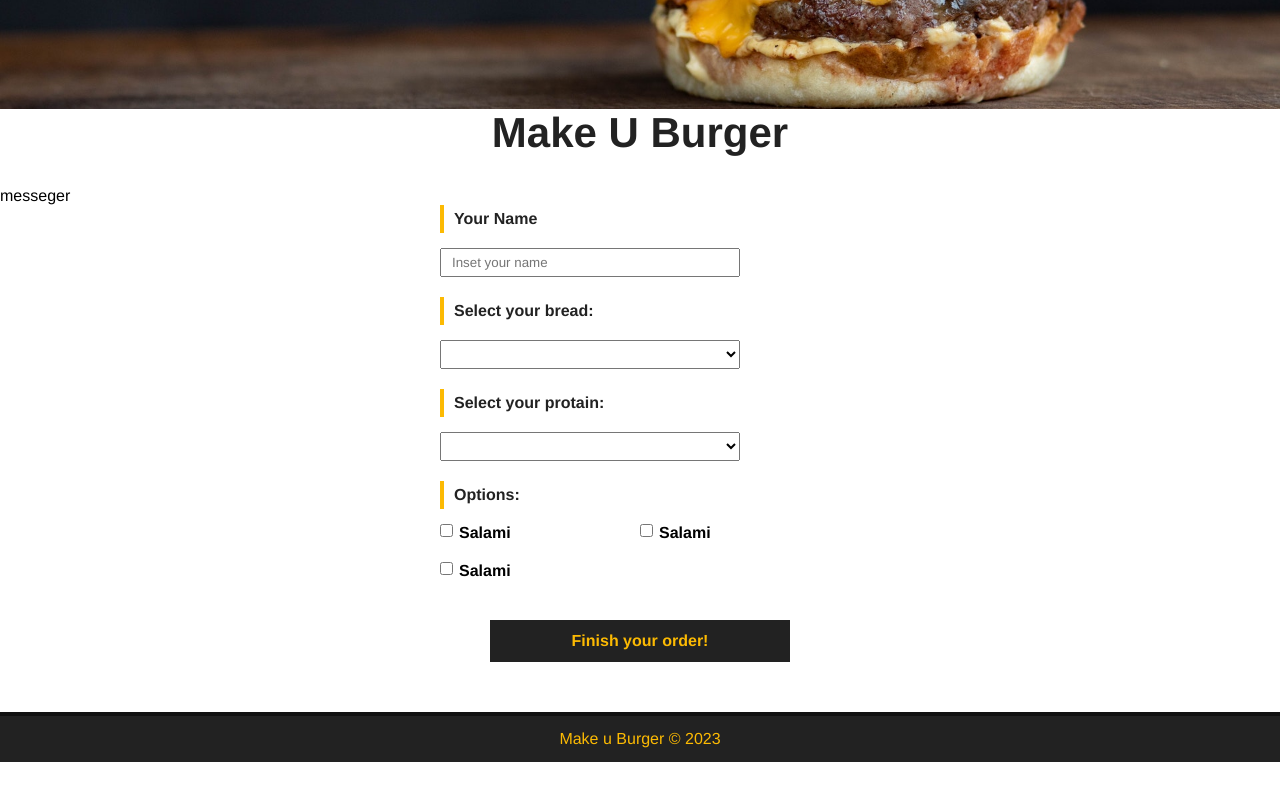
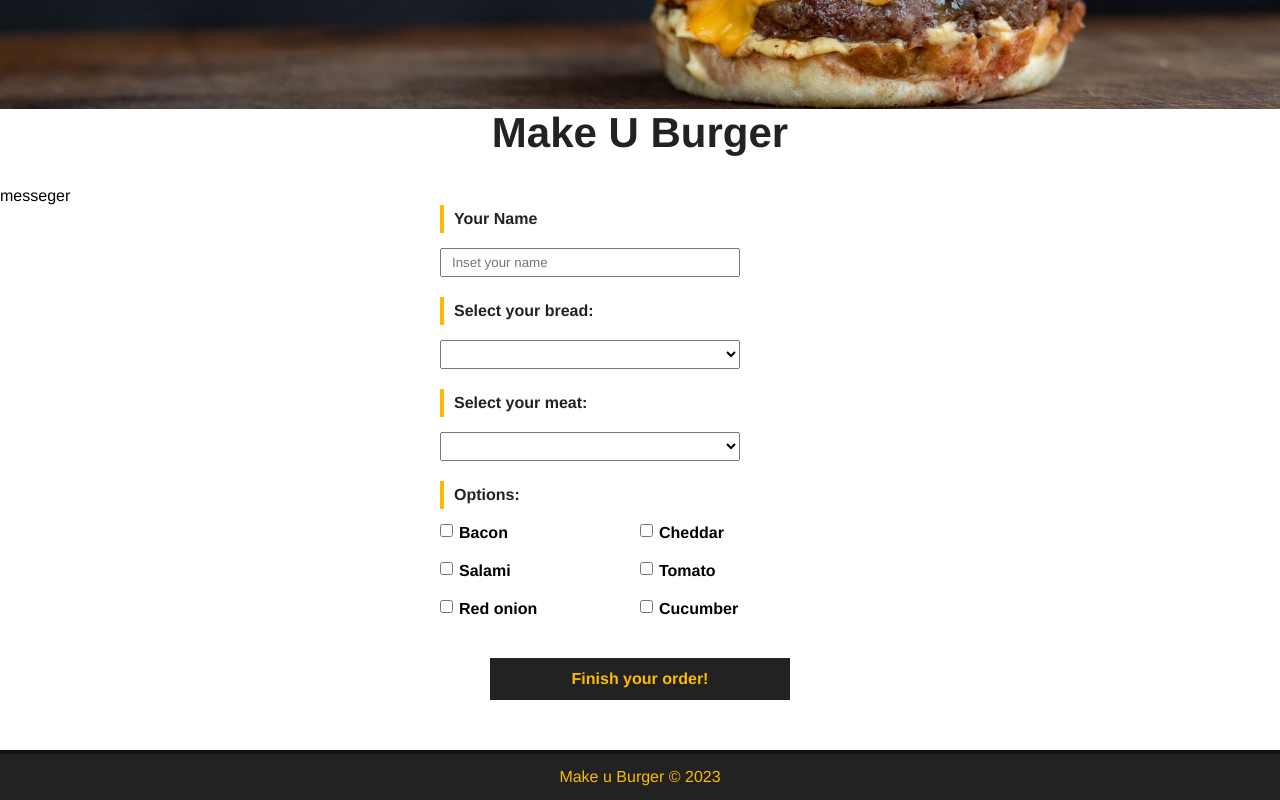
Before and after one commit to BezerraPedrinho/MakeYourBurguer, a Vue app: page / in a window 1280 px wide. Shown: the part 465-1265 px from the top of the page. Before the commit the page ends 1227 px from the top, so only its background shows below. Built offline with nearby package versions, Linux system fonts and the light colour scheme; data requests are answered from the project's data file.

Commit message:
add datas in app

```diff
--- a/db/db.json
+++ b/db/db.json
@@ -1,80 +1,80 @@
 {
   "ingredientes": {
-    "paes": [
+    "breads": [
       {
         "id": 1,
-        "tipo": "Italiano Branco"
+        "type": "Italian bread"
       },
       {
         "id": 2,
-        "tipo": "3 Queijos"
+        "type": "3 cheeses"
       },
       {
         "id": 3,
-        "tipo": "Parmesão e Orégano"
+        "type": "Parmesan and Oregano"
       },
       {
         "id": 4,
-        "tipo": "Integral"
+        "type": "Integral"
       }
     ],
-    "carnes": [
+    "meats": [
       {
         "id": 1,
-        "tipo": "Maminha"
+        "type": "Trip trip"
       },
       {
         "id": 2,
-        "tipo": "Alcatra"
+        "type": "Rump steak"
       },
       {
         "id": 3,
-        "tipo": "Picanha"
+        "type": "Rump cap"
       },
       {
         "id": 4,
-        "tipo": "Veggie burger"
+        "type": "Veggie burger"
       }
     ],
-    "opcionais": [
+    "options": [
       {
         "id": 1,
-        "tipo": "Bacon"
+        "type": "Bacon"
       },
       {
         "id": 2,
-        "tipo": "Cheddar"
+        "type": "Cheddar"
       },
       {
         "id": 3,
-        "tipo": "Salame"
+        "type": "Salami"
       },
       {
         "id": 4,
-        "tipo": "Tomate"
+        "type": "Tomato"
       },
       {
         "id": 4,
-        "tipo": "Cebola roxa"
+        "type": "Red onion"
       },
       {
         "id": 4,
-        "tipo": "Pepino"
+        "type": "Cucumber"
       }
     ]
   },
   "status": [
     {
       "id": 1,
-      "tipo": "Solicitado"
+      "type": "Requested"
     },
     {
       "id": 2,
-      "tipo": "Em produção"
+      "type": "In production"
     },
     {
       "id": 3,
-      "tipo": "Finalizado"
+      "type": "Finished"
     }
   ],
   "burgers": []
--- a/src/components/BurgerForm.vue
+++ b/src/components/BurgerForm.vue
@@ -26,22 +26,28 @@
             v-model="bread"
           >
             <option value="">types of bread</option>
-            <option value="wholeGrain">whole grain</option>
+            <option v-for="bread in breads" :key="bread.id" :value="bread.type">
+              {{ bread.type }}
+            </option>
           </select>
         </div>
 
         <div class="input-container">
-          <label class="input-container__label" for="protain"
-            >Select your protain:</label
+          <label class="input-container__label" for="meat"
+            >Select your meat:</label
           >
           <select
             class="input-container__select"
-            name="protain"
-            id="protain"
-            v-model="protain"
+            name="meat"
+            id="meat"
+            v-model="meat"
           >
-            <option value="">Types of protain</option>
+            <option value="">Types of meats</option>
             <option value="meat">Meat</option>
+
+            <option v-for="meat in meats" :key="meat.id" :value="meat.type">
+              {{ meat.type }}
+            </option>
           </select>
         </div>
 
@@ -49,35 +55,19 @@
           <label class="input-container__label" for="options">Options:</label>
 
           <div class="checkbox-container">
-            <div class="checkbox-container__path">
+            <div
+              class="checkbox-container__path"
+              v-for="option in optionsdata"
+              :key="option.id"
+            >
               <input
                 class="input-container__input checkbox-container__checkbox"
                 type="checkbox"
                 name="options"
                 v-model="options"
-                value="salami"
+                :value="option.type"
               />
-              <span class="checkbox-container__span">Salami</span>
-            </div>
-            <div class="checkbox-container__path">
-              <input
-                class="input-container__input checkbox-container__checkbox"
-                type="checkbox"
-                name="options"
-                v-model="options"
-                value="salami"
-              />
-              <span class="checkbox-container__span">Salami</span>
-            </div>
-            <div class="checkbox-container__path">
-              <input
-                class="input-container__input checkbox-container__checkbox"
-                type="checkbox"
-                name="options"
-                v-model="options"
-                value="salami"
-              />
-              <span class="checkbox-container__span">Salami</span>
+              <span class="checkbox-container__span">{{ option.type }}</span>
             </div>
           </div>
         </div>
@@ -95,6 +85,30 @@
 <script>
 export default {
   name: "BurgerForm",
+  data() {
+    return {
+      breads: null,
+      meats: null,
+      optionsdata: null,
+      name: null,
+      breadd: null,
+      meat: null,
+      stats: "requested",
+      messeger: null,
+    };
+  },
+  methods: {
+    async getIngredients() {
+      const req = await fetch("http://localhost:3000/ingredientes");
+      const data = await req.json();
+      this.breads = data.breads;
+      this.meats = data.meats;
+      this.optionsdata = data.options;
+    },
+  },
+  mounted() {
+    this.getIngredients();
+  },
 };
 </script>
 <style scoped>
```
